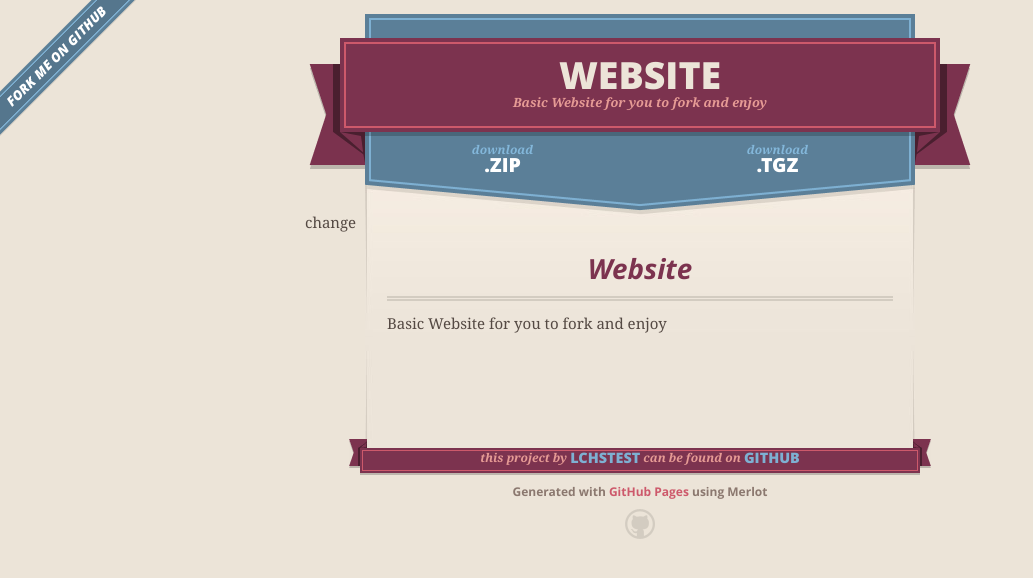
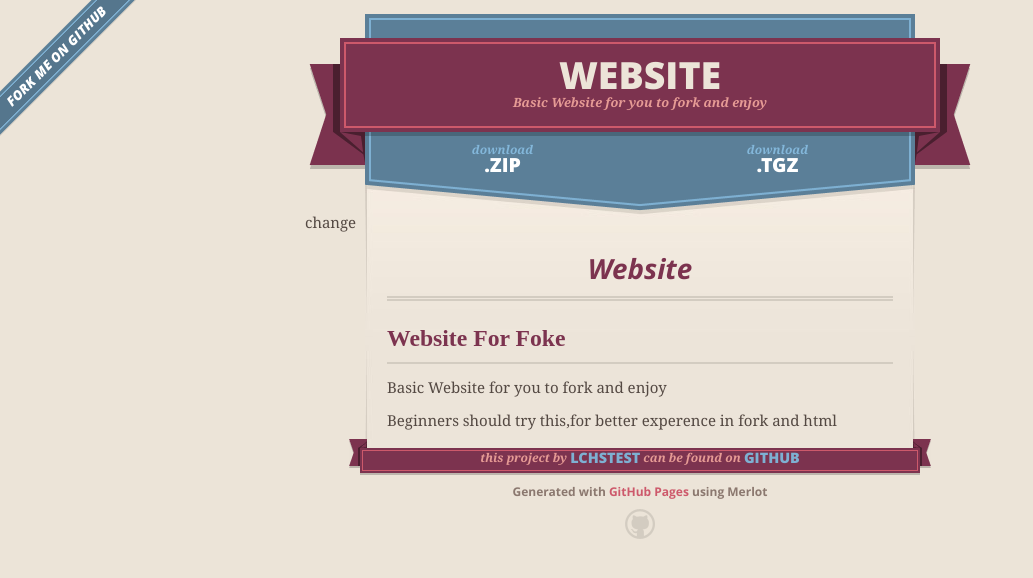
Before and after one commit to LCHSTest/Website, a plain HTML site: page index.html in a window 1280 px wide. Shown: the whole page, without its empty margins (0-1033 px from the left). Drawn offline with nearby package versions, Linux system fonts and the light colour scheme.

Commit message:
Update index.html

```diff
--- a/index.html
+++ b/index.html
@@ -49,7 +49,9 @@
         <h1>
 <a name="website" class="anchor" href="#website"><span class="octicon octicon-link"></span></a>Website</h1>
 
+        <h3 style="font-family:jokerman">Website For Foke</h3>
 <p>Basic Website for you to fork and enjoy</p>
+ <p>Beginners should try this,for better experence in fork and html<p>
       </section>
 
       <footer>
```
